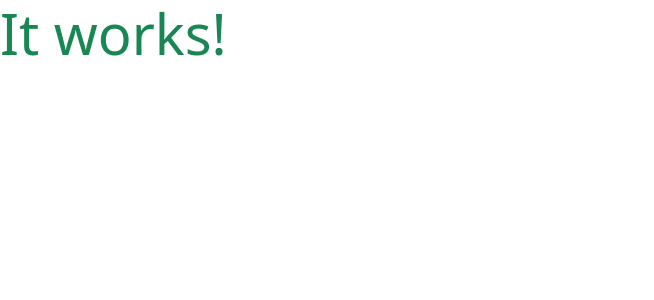
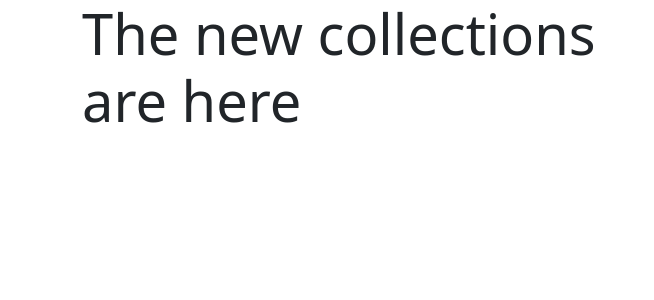
Before and after one commit to pinco227/CI-Django-Walkthrough, a Django app: page / in a window 1280 px wide. Shown: the top 300 px of the page, without its empty margins (0-654 px from the left). Run offline with Django 3.2, Linux system fonts and the light colour scheme.

Commit message:
Add homepage content

```diff
--- a/home/templates/home/index.html
+++ b/home/templates/home/index.html
@@ -1,6 +1,29 @@
 {% extends 'base.html' %}
 {% load static %}
 
+{% block page_header %}
+    <div class="container header-contaner">
+        <div class="row">
+            <div class="col">
+
+            </div>
+        </div>
+    </div>
+{% endblock page_header %}
+
 {% block content %}
-    <h1 class="display-4 text-success">It works!</h1>
+    <div class="container h-100">
+        <div class="row h-100">
+            <div class="col-7 col-md-6 my-auto">
+                <h1 class="display-4 logo-font text">
+                    The new collections are here
+                </h1>
+                <div class="my-5">
+                    <h4>
+                        <a href="" class="btn btn-lg rounded-0 text-uppercase py-3 shop-now-button"></a>
+                    </h4>
+                </div>
+            </div>
+        </div>
+    </div>
 {% endblock content %}
```
